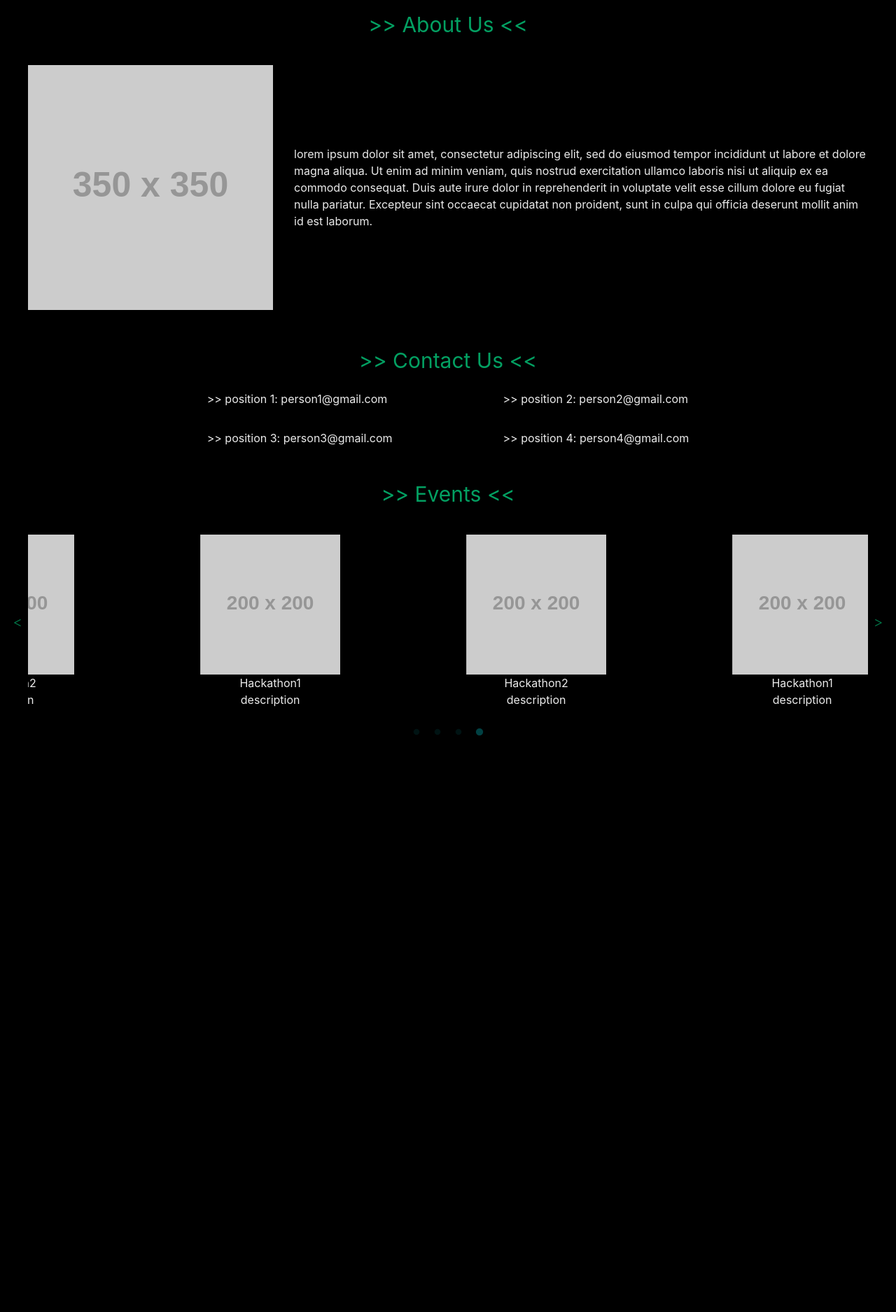
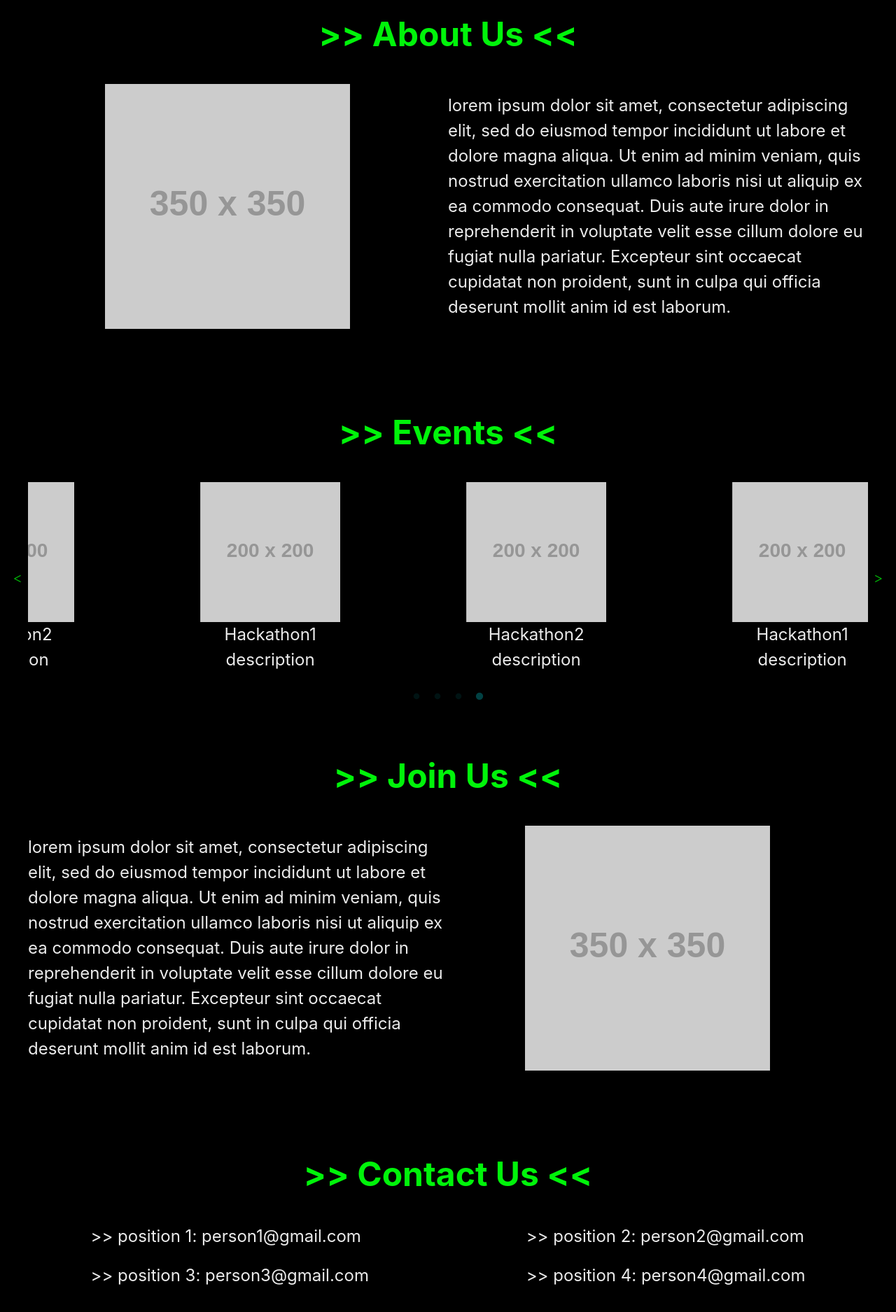
Before and after one commit to d4rkc0de-club/d4rkc0de-iiitd, a React app: page / in a window 1280 px wide. Shown: the part 820-2695 px from the top of the page at 70% size. Before the commit the page ends 1882 px from the top, so only its background shows below. Built offline with nearby package versions, Linux system fonts and the light colour scheme; placeholder pictures from the web are drawn by us.

Commit message:
adjustments

```diff
--- a/src/components/about.js
+++ b/src/components/about.js
@@ -1,10 +1,10 @@
 import React from "react";
-import { Flex, Box, Text, Image } from "@chakra-ui/react";
+import {Flex, Box, Text, Image, Center} from "@chakra-ui/react";
 
 export default function About() {
     return (
-        <Flex direction="column" justify="center" align="center">
-            <Text fontSize='3xl' color="primary.800" pb="35px">
+        <Flex direction="column" justify="center" align="center" mb="7rem">
+            <Text fontSize='5xl' color="primary.800" pb="35px" fontWeight={"bolder"}>
                 {">> "} About Us {" <<"}
             </Text>
 
@@ -14,12 +14,14 @@ export default function About() {
                     justify="space-between"
                     align="center"
                 >
-                    <Image
-                        src="https://via.placeholder.com/350x350"
-                        alt="d4rkc0de"
-                        pr="30px"
-                    />
-                    <Text>
+                    <Center w="50%">
+                        <Image
+                            src="https://via.placeholder.com/350x350"
+                            alt="d4rkc0de"
+                            pr="30px"
+                        />
+                    </Center>
+                    <Text maxW={"50%"}>
                         lorem ipsum dolor sit amet, consectetur adipiscing elit, sed
                         do eiusmod tempor incididunt ut labore et dolore magna
                         aliqua. Ut enim ad minim veniam, quis nostrud exercitation
--- a/src/components/contact.js
+++ b/src/components/contact.js
@@ -5,23 +5,23 @@ export default class Contact extends React.Component {
     render() {
         return (
         <div>
-            <Text fontSize='3xl' color="primary.800" align="center" pt="50px" pb="20px">
+            <Text fontSize='5xl' color="primary.800" pb="35px" fontWeight={"bolder"} align={"center"}>
                 {">> "} Contact Us {" <<"}
             </Text>
             <Grid templateColumns='repeat(5, 1fr)' gap={4} pb="30px">
               <GridItem colSpan={2} h='10'>
-                  {">> "} position 1: person1@gmail.com
+                  <Text>{">> "} position 1: person1@gmail.com</Text>
               </GridItem>
               <GridItem colStart={4} colEnd={6} h='10'>
-                  {">> "} position 2: person2@gmail.com
+                  <Text>{">> "} position 2: person2@gmail.com</Text>
               </GridItem>
 
               <GridItem colSpan={2} h='10' >
-                  {">> "} position 3: person3@gmail.com
+                  <Text>{">> "} position 3: person3@gmail.com</Text>
               </GridItem>
 
               <GridItem colStart={4} colEnd={6} h='10'>
-                  {">> "} position 4: person4@gmail.com
+                  <Text>{">> "} position 4: person4@gmail.com</Text>
               </GridItem>
             </Grid>
         </div>
--- a/src/components/events.css
+++ b/src/components/events.css
@@ -22,7 +22,7 @@
 
   .slick-prev:before,
   .slick-next:before {
-    color: #03A062;
+    color: #00F40A;
     font-weight: bold;
   }
 
--- a/src/components/events.js
+++ b/src/components/events.js
@@ -55,8 +55,8 @@ export default function Events() {
     // TODO: Check props validation
 
     return (
-        <Box align="center" maxW={{ xl: "1200px" }}>
-            <Text fontSize='3xl' color="primary.800" pb="35px">
+        <Box align="center" maxW={{ xl: "1200px" }} mb="7rem">
+            <Text fontSize='5xl' color="primary.800" pb="35px" fontWeight={"bolder"}>
                 {">> "} Events {" <<"}
             </Text>
             <Slider {...settings} >
--- a/src/components/join.js
+++ b/src/components/join.js
@@ -1,24 +1,36 @@
 import React from "react";
-import { Flex, Box, Text, Image } from "@chakra-ui/react";
+import {Flex, Box, Text, Image, Center} from "@chakra-ui/react";
 
 export default function Join() {
     return (
-        <Flex direction="column" justify="center" align="center">
-            <Text>Join Us</Text>
+        <Flex direction="column" justify="center" align="center" mb="7rem">
+            <Text fontSize='5xl' color="primary.800" pb="35px" fontWeight={"bolder"}>
+                {">> "} Join Us {" <<"}
+            </Text>
+
             <Box>
                 <Flex
-                    direction="row"
+                    direction="row-reverse"
                     justify="space-between"
                     align="center"
                 >
-                    <Text>
-                        lorem ipsum dolor sit amet consectetur adipisicing elit.
-                        Consequatur, quisquam.
+                    <Center w="50%">
+                        <Image
+                            src="https://via.placeholder.com/350x350"
+                            alt="d4rkc0de"
+                            pr="30px"
+                        />
+                    </Center>
+                    <Text maxW={"50%"}>
+                        lorem ipsum dolor sit amet, consectetur adipiscing elit, sed
+                        do eiusmod tempor incididunt ut labore et dolore magna
+                        aliqua. Ut enim ad minim veniam, quis nostrud exercitation
+                        ullamco laboris nisi ut aliquip ex ea commodo consequat.
+                        Duis aute irure dolor in reprehenderit in voluptate velit
+                        esse cillum dolore eu fugiat nulla pariatur. Excepteur sint
+                        occaecat cupidatat non proident, sunt in culpa qui officia
+                        deserunt mollit anim id est laborum.
                     </Text>
-                    <Image
-                        src="https://via.placeholder.com/350x350"
-                        alt="d4rkc0de"
-                    />
                 </Flex>
             </Box>
         </Flex>
--- a/src/components/sections/Hero.js
+++ b/src/components/sections/Hero.js
@@ -29,7 +29,7 @@ export default function Hero({
     >
       <Stack
         spacing={4}
-        w={{ base: "80%", md: "40%" }}
+        w={{ base: "80%", md: "55%" }}
         align={["center", "center", "flex-start", "flex-start"]}
       >
         <Heading
--- a/src/pages/Landing.js
+++ b/src/pages/Landing.js
@@ -6,20 +6,21 @@ import Events from "../components/events";
 
 import About from "../components/about";
 import Contact from "../components/contact";
+import Join from "../components/join";
 
 export default function Landing() {
   return (
-    <><LandingLayout>
+    <>
+        <LandingLayout>
             <Hero
             title="root@d4rkc0de:~# \"
             subtitle="Lorem Ipsum"
             image="https://www.linkpicture.com/q/home_image.jpg"
-        // ctaText="Lorem Ipsum"
-        // ctaLink="#"
             />
             <About />
-      <Contact />
             <Events />
+            <Join />
+            <Contact/>
         </LandingLayout>
     </>
   );
--- a/src/utils/theme.js
+++ b/src/utils/theme.js
@@ -2,15 +2,15 @@ import { extendTheme } from "@chakra-ui/react";
 
 const colors = {
   primary: {
-    100: "#03A062",
-    200: "#03A062",
-    300: "#03A062",
-    400: "#03A062",
-    500: "#03A062",
-    600: "#03A062",
-    700: "#03A062",
-    800: "#03A062",
-    900: "#03A062",
+    100: "#00F40A",
+    200: "#00F40A",
+    300: "#00F40A",
+    400: "#00F40A",
+    500: "#00F40A",
+    600: "#00F40A",
+    700: "#00F40A",
+    800: "#00F40A",
+    900: "#00F40A",
     940: "#03F405",
     950: "#2F2F2F",
   }
@@ -27,6 +27,15 @@ const customTheme = extendTheme({
         bg: 'black',
       },
     },
-  }, colors, config });
+  }, colors, config,
+  components: {
+    Text: {
+      baseStyle: {
+        fontSize: "2xl"
+      },
+    },
+  }
+})
+
 
 export default customTheme;
```
Also changed, not shown: 1 other file. Lines whose indentation alone changed are shown as unchanged.
